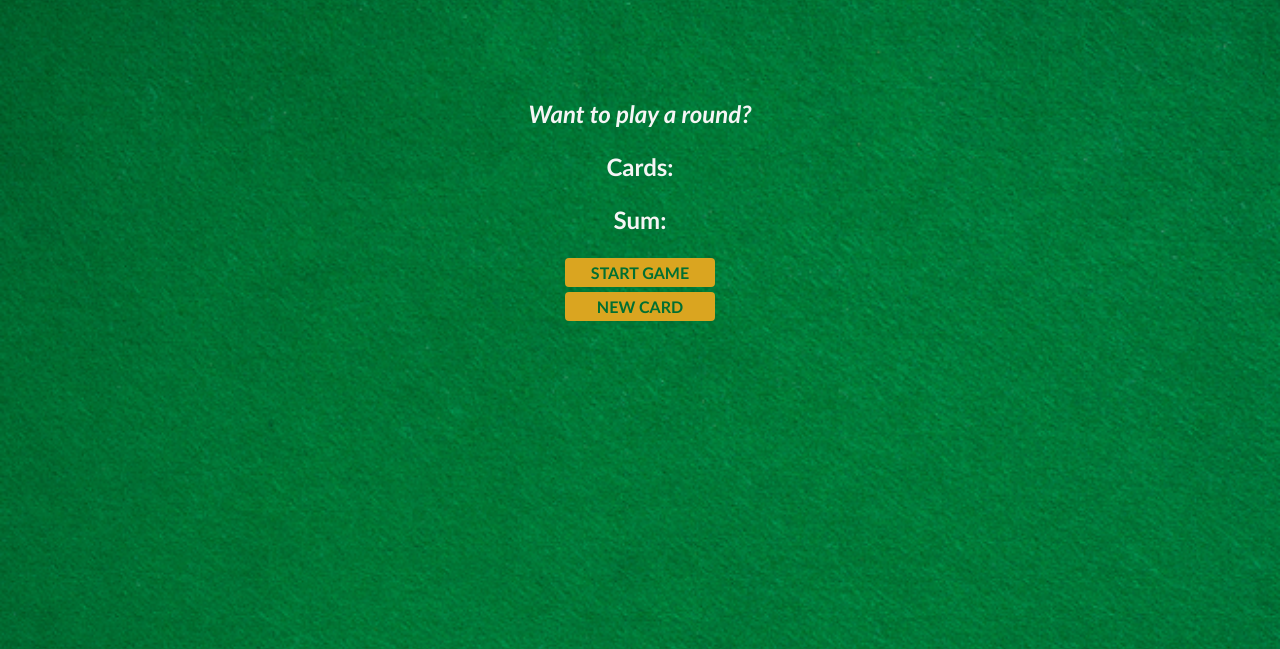
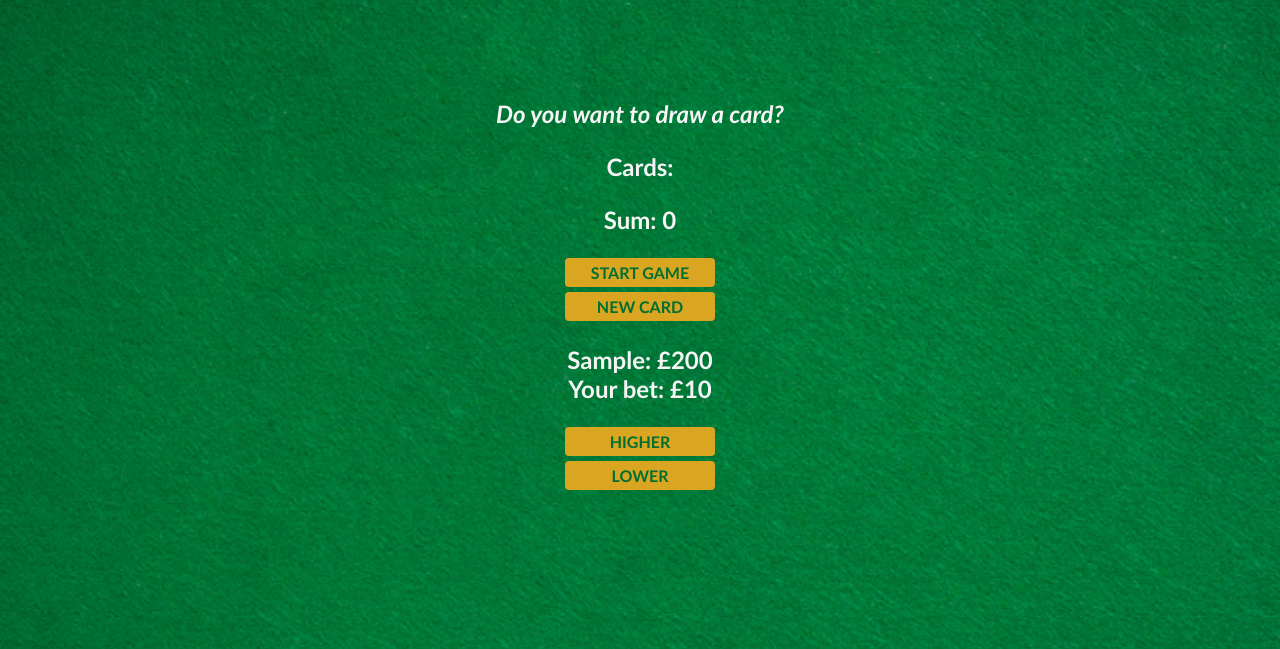
Before and after one commit to Arp-Singh/bad-jacks-blackjack, a plain HTML site: page index.html in a window 1280 px wide. Both pictures are taken after typing "Sample" into the empty fields and a click on the button "SUBMIT". Shown: the part 151-800 px from the top of the page. Drawn offline with Linux system fonts and the light colour scheme.

Commit message:
Add betting functionality and enhance player information display

```diff
--- a/index.css
+++ b/index.css
@@ -7,6 +7,10 @@ body {
 
 #hideElement{
     visibility: hidden;
+}
+
+#player-el {
+    white-space: pre-line;
 }
 
 h1 {
--- a/index.html
+++ b/index.html
@@ -29,6 +29,8 @@
             <button onclick="startGame();">START GAME</button>
             <button onclick="newCard();">NEW CARD</button>
             <p id="player-el"></p>
+            <button onclick="higherBet()">HIGHER</button>
+            <button onclick="lowerBet()">LOWER</button>
         </section>
 
     </main>
--- a/main.js
+++ b/main.js
@@ -1,7 +1,9 @@
 let player = {
     name: "Player",
-    chips: 200
+    chips: 200,
+    bet: 10
 }
+
 let cards = [];
 let sum = 0;
 let hasBlackJack = false;
@@ -20,9 +22,21 @@ document.getElementById("submit").addEventListener("click", () => {
     if (player.name === "") {
         player.name = "Player";
     }
+    renderGame();
 });
 
+function higherBet() {
+    if (player.bet < player.chips) {
+        player.bet += 5;
+    }
+    renderGame();
+}
 
+
+function lowerBet() {
+    player.bet -= 5;
+    renderGame();
+}
 
 function startGame() {
     isAlive = true;
@@ -54,15 +68,16 @@ function renderGame() {
         message = "Do you want to draw a card?";
     } else if (sum === 21) {
         message = "BLACKJACK!!!";
+        player.chips += (player.bet*1.5);
         hasBlackJack = true;
     } else {
         message = "YOU'VE GONE BUST";
+        player.chips -= player.bet;
         isAlive = false;
     }
 
     messageEl.textContent = message;
-    playerEl.textContent = player.name + ": £" + player.chips;
-    hideElement();
+    playerEl.textContent = player.name + ": £" + player.chips + "\r\nYour bet: £" + player.bet;
 }
 
 function newCard() {
@@ -77,7 +92,6 @@ function newCard() {
 function hideElement() {
         let element = document.querySelector("#user");
         element.id = "hideElement";
-        console.log(element);
 }
 
 function showElement() {
```
Also changed, not shown: 1 other file.
